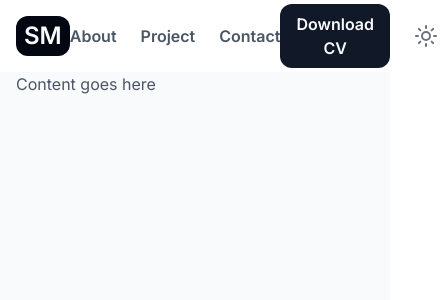
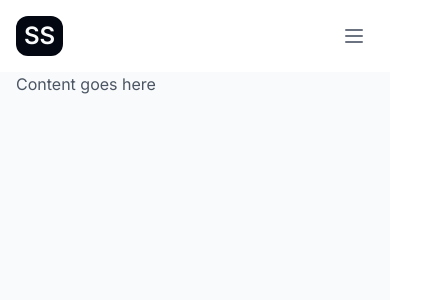
Before and after one commit to shobanamg/my-portfolio, a Next.js app: page / in a window 390 px wide. Shown: the top 300 px of the page, 446 px wide, since content can reach past the window. Built offline with nearby package versions, Linux system fonts and the light colour scheme.

Commit message:
feat - mobile menu

```diff
--- a/package.json
+++ b/package.json
@@ -9,6 +9,7 @@
     "lint": "next lint"
   },
   "dependencies": {
+    "@radix-ui/react-dialog": "^1.0.5",
     "@radix-ui/react-slot": "^1.0.2",
     "@types/node": "20.9.1",
     "@types/react": "18.2.37",
--- a/src/components/layout/header.tsx
+++ b/src/components/layout/header.tsx
@@ -1,12 +1,27 @@
 'use client';
 
 import { useTheme } from 'next-themes';
+import { Menu, X } from 'lucide-react';
 
 import { mergeClasses } from '@/lib/utils';
 import useScroll from '@/hooks/use-scroll';
 import Link from '@/components/navigation/link';
 import Button from '@/components/general/button';
 import ThemeSwitcher from '@/components/general/theme-switcher';
+import IconButton from '@/components/general/icon-button';
+import {
+    Drawer,
+    DrawerTrigger,
+    DrawerContent,
+    DrawerClose,
+} from '@/components/navigation/drawer';
+import { NAV_LINKS } from '@/lib/data';
+
+const Logo = () => (
+    <div className="flex items-center justify-center rounded-xl bg-gray-950 p-2">
+        <p className="text-2xl font-semibold leading-none text-gray-50">SS</p>
+    </div>
+);
 
 const Header = () => {
     const scrolled = useScroll(40);
@@ -22,26 +37,58 @@ const Header = () => {
             <div className="mx-auto w-full max-w-7xl">
                 <div className="flex items-center justify-between px-4">
                     <Link href="/" noCustomization>
-                        <div className="flex items-center justify-center rounded-xl bg-gray-950 p-2">
-                            <p className="text-2xl font-semibold leading-none text-gray-50">
-                                SM
-                            </p>
+                        <Logo />
+                    </Link>
+                    <div className="hidden items-center gap-6 md:flex">
+                        <ul className="flex list-none items-center gap-6">
+                            {NAV_LINKS.map((link, index) => (
+                                <li key={index}>
+                                    <Link href={link.href}>{link.label}</Link>
+                                </li>
+                            ))}
+                        </ul>
+                        <div className="h-6 w-0.5 bg-gray-100"></div>
+                        <div className="flex items-center gap-4">
+                            <ThemeSwitcher />
+                            <Button>Download CV</Button>
                         </div>
-                    </Link>
-                    <ul className="flex list-none items-center gap-6">
-                        <li>
-                            <Link href="#about">About</Link>
-                        </li>
-                        <li>
-                            <Link href="#work">Project</Link>
-                        </li>
-                        <li>
-                            <Link href="#contact">Contact</Link>
-                        </li>
-                    </ul>
-                    <div className="flex items-center gap-4">
-                        <Button>Download CV</Button>
-                        <ThemeSwitcher />
+                    </div>
+
+                    <div className="flex md:hidden">
+                        <Drawer>
+                            <DrawerTrigger>
+                                <IconButton>
+                                    <Menu />
+                                </IconButton>
+                            </DrawerTrigger>
+                            <DrawerContent>
+                                <div className="flex items-center justify-between border-b border-gray-100 p-4">
+                                    <Logo />
+                                    <DrawerClose>
+                                        <IconButton>
+                                            <X />
+                                        </IconButton>
+                                        <span className="sr-only">Close</span>
+                                    </DrawerClose>
+                                </div>
+                                <div className="border-b border-gray-100 p-4">
+                                    <ul className="flex list-none flex-col gap-4">
+                                        {NAV_LINKS.map((link, index) => (
+                                            <li key={index}>
+                                                <Link href={link.href}>{link.label}</Link>
+                                            </li>
+                                        ))}
+                                    </ul>
+                                </div>
+                                <div className="flex flex-col gap-4 p-4">
+                                    <div className="flex items-center justify-between">
+                                        <p>Switch Theme</p>
+                                        <ThemeSwitcher />
+                                    </div>
+                                    <Button>Download CV</Button>
+                                </div>
+                            </DrawerContent>
+                        </Drawer>
                     </div>
                 </div>
             </div>
--- /dev/null
+++ b/src/components/navigation/drawer.tsx
@@ -0,0 +1,73 @@
+'use client';
+
+import * as React from 'react';
+import * as DrawerPrimitive from '@radix-ui/react-dialog';
+import { cva, type VariantProps } from 'class-variance-authority';
+
+import { mergeClasses } from '@/lib/utils';
+
+const Drawer = DrawerPrimitive.Root;
+
+const DrawerTrigger = DrawerPrimitive.Trigger;
+
+const DrawerClose = DrawerPrimitive.Close;
+
+const DrawerPortal = ({
+                          className,
+                          ...props
+                      }: DrawerPrimitive.DialogPortalProps) => (
+    <DrawerPrimitive.Portal className={mergeClasses(className)} {...props} />
+);
+DrawerPortal.displayName = DrawerPrimitive.Portal.displayName;
+
+const DrawerOverlay = React.forwardRef<
+    React.ElementRef<typeof DrawerPrimitive.Overlay>,
+    React.ComponentPropsWithoutRef<typeof DrawerPrimitive.Overlay>
+>(({ className, ...props }, ref) => (
+    <DrawerPrimitive.Overlay
+        className={mergeClasses(
+            'fixed inset-0 z-50 bg-gray-900/10 opacity-100 backdrop-blur-sm',
+            className
+        )}
+        {...props}
+        ref={ref}
+    />
+));
+DrawerOverlay.displayName = DrawerPrimitive.Overlay.displayName;
+
+const drawerVariants = cva(
+    'fixed z-50 shadow-2xl bg-gray-0 ring-1 ring-black/10',
+    {
+        variants: {
+            side: {
+                right: 'inset-y-0 right-0 h-full max-w-xs w-full',
+            },
+        },
+        defaultVariants: {
+            side: 'right',
+        },
+    }
+);
+
+interface DrawerContentProps
+    extends React.ComponentPropsWithoutRef<typeof DrawerPrimitive.Content>,
+        VariantProps<typeof drawerVariants> {}
+
+const DrawerContent = React.forwardRef<
+    React.ElementRef<typeof DrawerPrimitive.Content>,
+    DrawerContentProps
+>(({ side = 'right', className, children, ...props }, ref) => (
+    <DrawerPortal>
+        <DrawerOverlay />
+        <DrawerPrimitive.Content
+            ref={ref}
+            className={mergeClasses(drawerVariants({ side }), className)}
+            {...props}
+        >
+            {children}
+        </DrawerPrimitive.Content>
+    </DrawerPortal>
+));
+DrawerContent.displayName = DrawerPrimitive.Content.displayName;
+
+export { Drawer, DrawerTrigger, DrawerClose, DrawerContent };
--- /dev/null
+++ b/src/lib/data.tsx
@@ -0,0 +1,14 @@
+export const NAV_LINKS = [
+    {
+        label: 'About',
+        href: '#about',
+    },
+    {
+        label: 'Work',
+        href: '#work',
+    },
+    {
+        label: 'Contact',
+        href: '#contact',
+    },
+];
```
Also changed, not shown: 1 other file (tests, documents, lock files or other folders).
